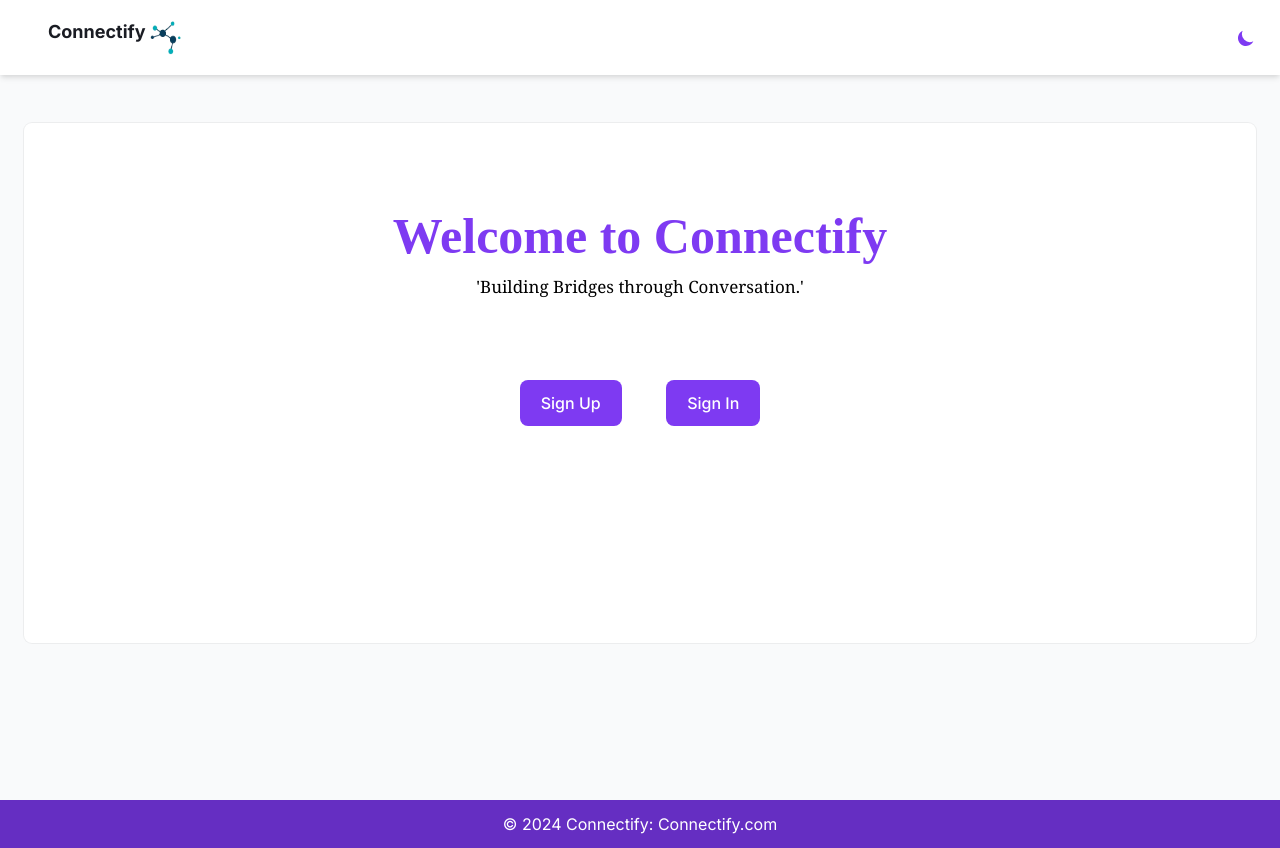
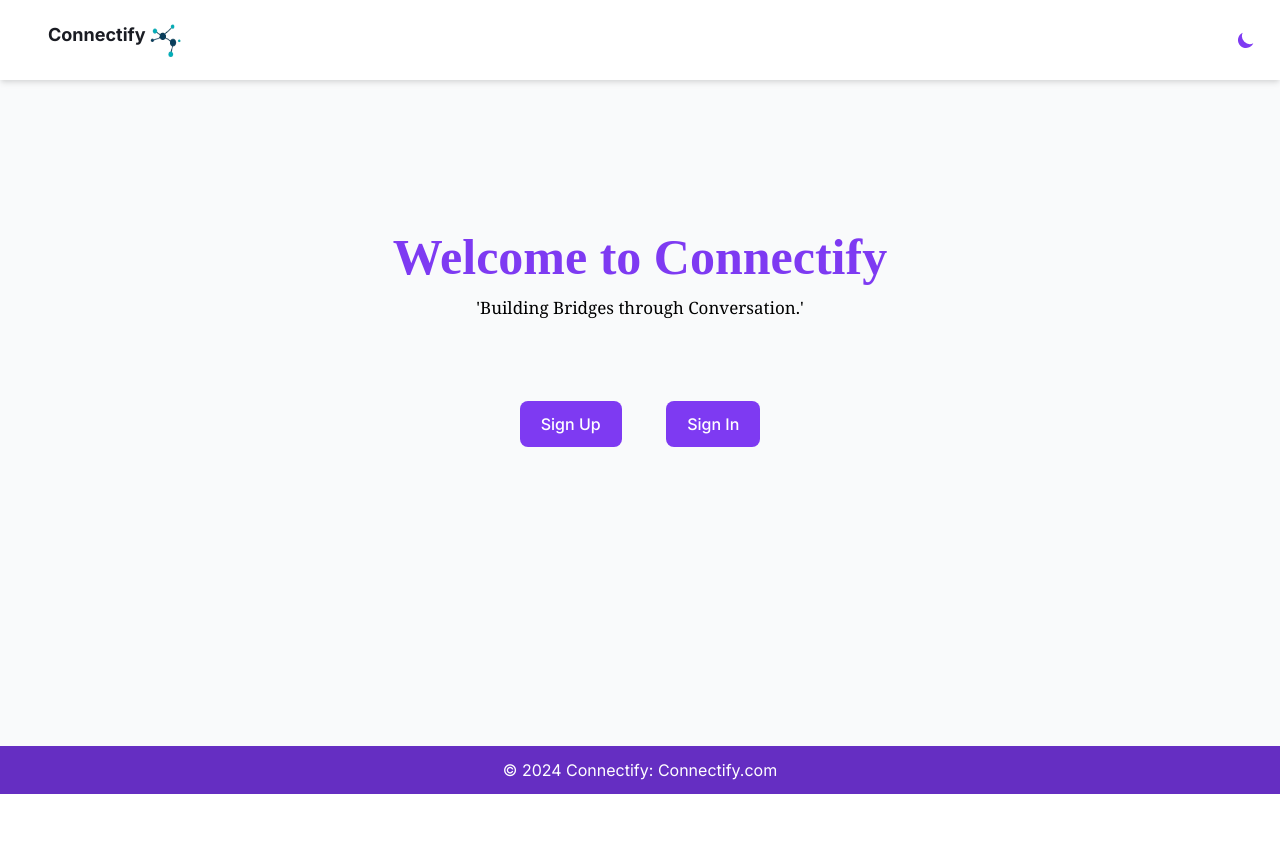
Before and after one commit to Abhiinav-Kumar/Connectify, a Django app: page / in a window 1280 px wide. After the commit the page ends 794 px from the top, so only its background shows below. Run offline with Django 5.2, Linux system fonts and the light colour scheme; some libraries are stand-ins or nearby versions.

Commit message:
Fix : Home  page

```diff
--- a/ChatApp/templates/Home.html
+++ b/ChatApp/templates/Home.html
@@ -32,8 +32,7 @@
 </head>
 
 <body>
-  <div class="flex h-screen bg-gray-50 dark:bg-gray-900" :class="{ 'overflow-hidden': isSideMenuOpen }">
-
+  <div style="height: 93.3vh;" class="flex h-screen bg-gray-50 dark:bg-gray-900" :class="{ 'overflow-hidden': isSideMenuOpen }">
     <div x-show="isSideMenuOpen" x-transition:enter="transition ease-in-out duration-150"
       x-transition:enter-start="opacity-0" x-transition:enter-end="opacity-100"
       x-transition:leave="transition ease-in-out duration-150" x-transition:leave-start="opacity-100"
@@ -73,13 +72,9 @@
 
       {% block content %}
       <!--        main page-->
-      <main class="h-full overflow-y-auto">
-        <div class="container px-6 mx-auto grid">
-
-          <h3 class="my-6 text-2xl font-semibold text-gray-700 dark:text-gray-200"></h3>
-
-          <div style="height:520px; text-align:center"
-            class="min-w-0 p-4 bg-white rounded-lg shadow-xs dark:bg-gray-800">
+      <main class="">
+          <div style="text-align:center; background-color: #f9fafb;padding-top:80px;"
+            class="min-w-0 p-4 bg-white dark:bg-gray-800 ">
             <h1 class="Intro-title font-semibold">Welcome to Connectify</h1>
             <h4 class="quotes dark:text-gray-200">'Building Bridges through Conversation.'</h4>
 
@@ -98,7 +93,7 @@
               </a>
             </div>
           </div>
-        </div>
+        <!-- </div> -->
       </main>
       <!--        end main page -->
 
```
Also changed, not shown: db.sqlite3.
